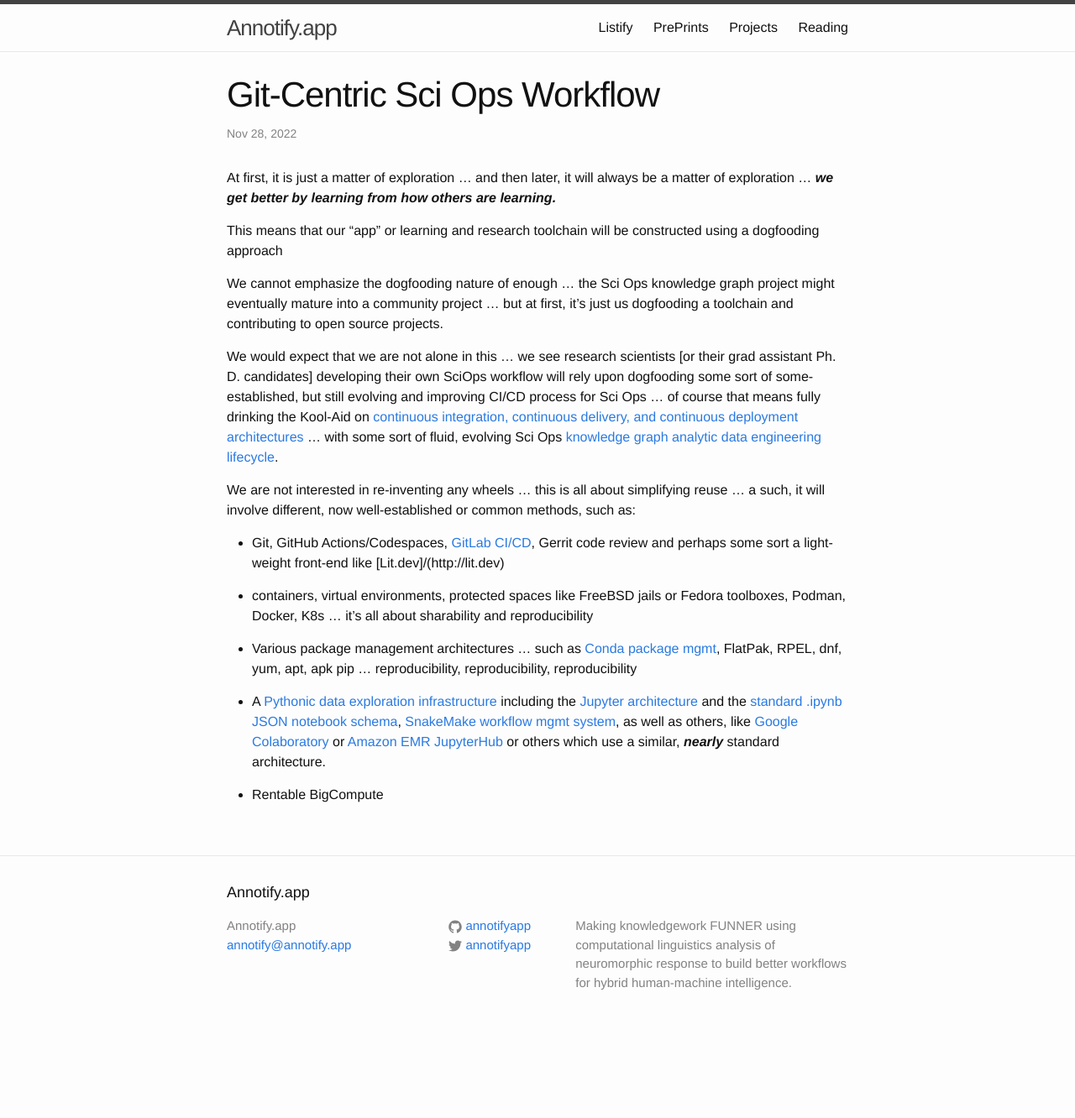
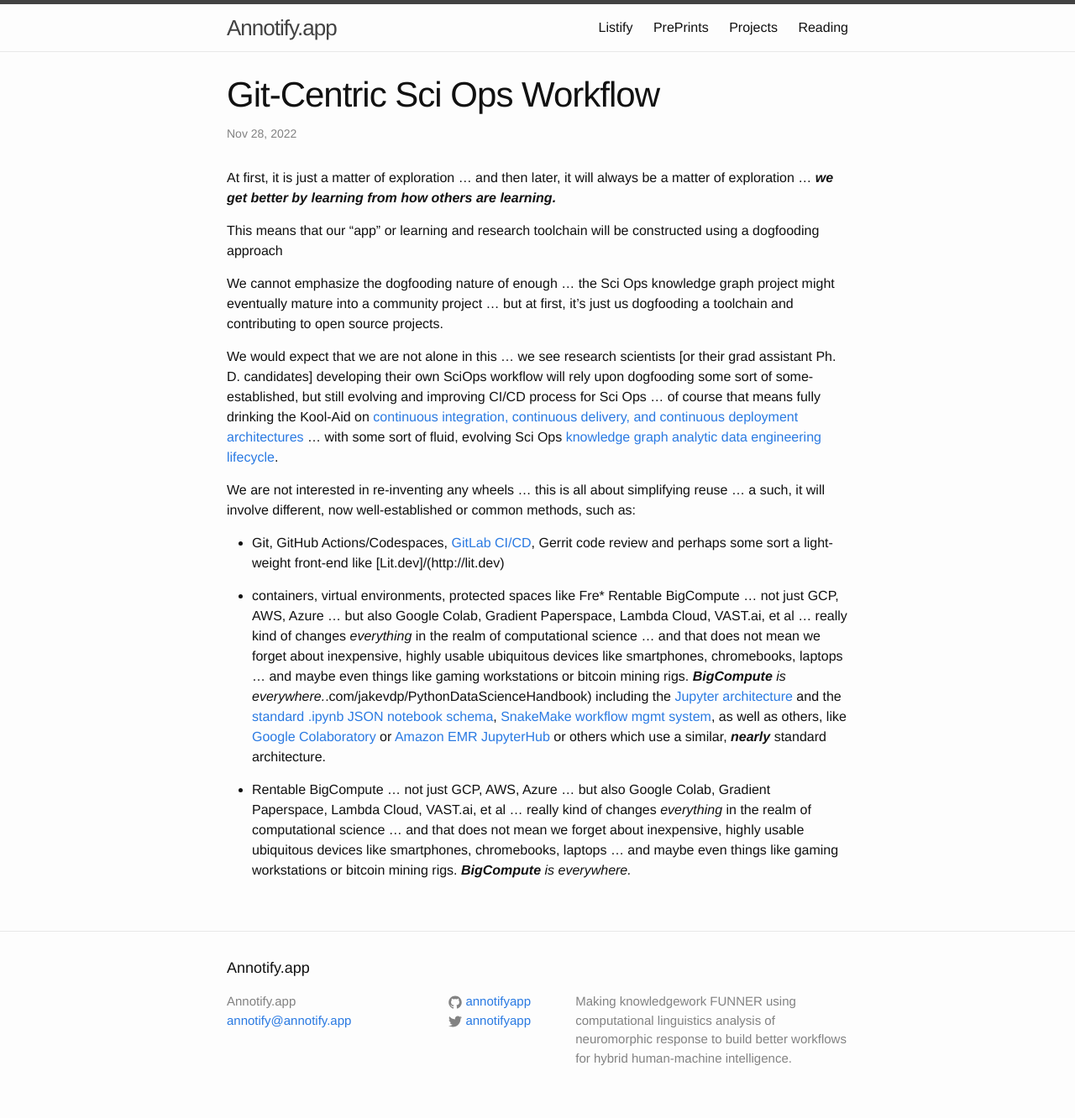
Before and after one commit to annotifyapp/annotifyapp.github.io, a Jekyll site: the page built from _posts/2022-11-28-annotify-app.md, in a window 1280 px wide. Shown: the whole page at 84% size. Built offline with Jekyll 4.4.1, drawn with Linux system fonts in a browser that asks for light colours; before the commit the page ends 1242 px from its top, so only the background shows below that.

Commit message:
style: :tada: :construction:
:rotating_light:

none

```diff
--- a/_posts/2022-01-01-annotify-app.markdown
+++ b/_posts/2022-11-28-annotify-app.md
@@ -19,11 +19,6 @@ We are not interested in re-inventing any wheels ... this is all about simplifyi
 
 * Git, GitHub Actions/Codespaces, [GitLab CI/CD](https://docs.gitlab.com/ee/topics/gitlab_flow.html), Gerrit code review and perhaps some sort a light-weight front-end like [Lit.dev]/(http://lit.dev)
 
-* containers, virtual environments, protected spaces like FreeBSD jails or Fedora toolboxes, Podman, Docker, K8s ... it's all about sharability and reproducibility
+* containers, virtual environments, protected spaces like Fre* Rentable BigCompute ... not just GCP, AWS, Azure ... but also Google Colab, Gradient Paperspace, Lambda Cloud, VAST.ai, et al ... really kind of changes *everything* in the realm of computational science ... and that does not mean we forget about inexpensive, highly usable ubiquitous devices like smartphones, chromebooks, laptops ... and maybe even things like gaming workstations or bitcoin mining rigs. ***BigCompute*** *is everywhere.*.com/jakevdp/PythonDataScienceHandbook) including the [Jupyter architecture](https://docs.jupyter.org/en/latest/projects/architecture/content-architecture.html) and the [standard .ipynb JSON notebook schema](https://github.com/jupyter/nbformat), [SnakeMake workflow mgmt system](https://snakemake.readthedocs.io/en/stable/), as well as others, like [Google Colaboratory](https://colab.research.google.com/) or [Amazon EMR JupyterHub](https://docs.aws.amazon.com/emr/latest/ReleaseGuide/emr-jupyterhub.html) or others which use a similar, ***nearly*** standard architecture.
 
-* Various package management architectures ... such as [Conda package mgmt](https://docs.conda.io/en/latest/), FlatPak, RPEL, dnf, yum, apt, apk pip ... reproducibility, reproducibility, reproducibility
-
-* A [Pythonic data exploration infrastructure](https://github.com/jakevdp/PythonDataScienceHandbook) including the [Jupyter architecture](https://docs.jupyter.org/en/latest/projects/architecture/content-architecture.html) and the [standard .ipynb JSON notebook schema](https://github.com/jupyter/nbformat), [SnakeMake workflow mgmt system](https://snakemake.readthedocs.io/en/stable/), as well as others, like [Google Colaboratory](https://colab.research.google.com/) or [Amazon EMR JupyterHub](https://docs.aws.amazon.com/emr/latest/ReleaseGuide/emr-jupyterhub.html) or others which use a similar, ***nearly*** standard architecture.
-
-
-* Rentable BigCompute
+* Rentable BigCompute ... not just GCP, AWS, Azure ... but also Google Colab, Gradient Paperspace, Lambda Cloud, VAST.ai, et al ... really kind of changes *everything* in the realm of computational science ... and that does not mean we forget about inexpensive, highly usable ubiquitous devices like smartphones, chromebooks, laptops ... and maybe even things like gaming workstations or bitcoin mining rigs. ***BigCompute*** *is everywhere.*
```
Also changed, not shown: README.md.
